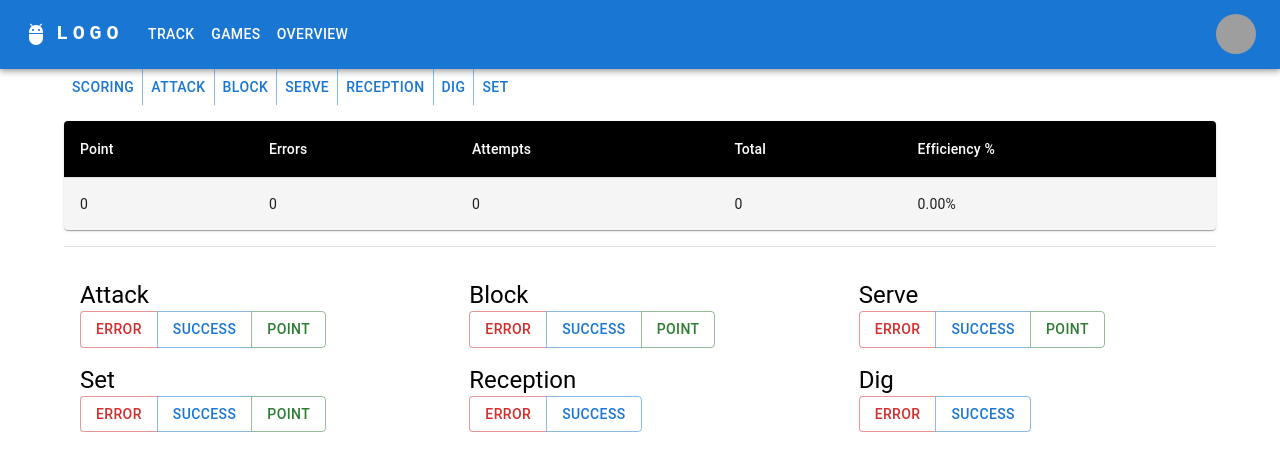
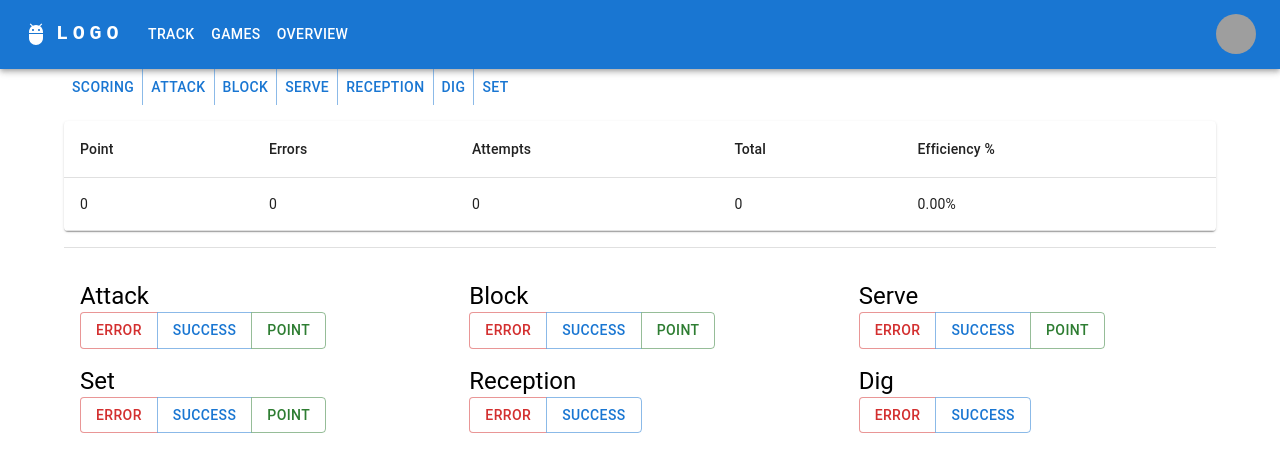
Before and after one commit to Angelo4/Volleyball-Stat-Tracker, a React (Create React App) app in the folder volleyball-stat-tracker-app/: page / in a window 1280 px wide. Shown: the top 472 px of the page. Built offline with nearby package versions, Linux system fonts and the light colour scheme; grey boxes are pictures that could not be loaded.

Commit message:
Remove styling on table

```diff
--- a/volleyball-stat-tracker-app/src/components/SessionStatsContainer.tsx
+++ b/volleyball-stat-tracker-app/src/components/SessionStatsContainer.tsx
@@ -9,26 +9,6 @@ import TableHead from '@mui/material/TableHead';
 import TableRow from '@mui/material/TableRow';
 import Paper from '@mui/material/Paper';
 import { Button, ButtonGroup } from '@mui/material';
-
-const StyledTableCell = styled(TableCell)(({ theme }) => ({
-  [`&.${tableCellClasses.head}`]: {
-    backgroundColor: theme.palette.common.black,
-    color: theme.palette.common.white,
-  },
-  [`&.${tableCellClasses.body}`]: {
-    fontSize: 14,
-  },
-}));
-
-const StyledTableRow = styled(TableRow)(({ theme }) => ({
-  '&:nth-of-type(odd)': {
-    backgroundColor: theme.palette.action.hover,
-  },
-  // hide last border
-  '&:last-child td, &:last-child th': {
-    border: 0,
-  },
-}));
 
 type Props = { sessionStats: any };
 
@@ -55,33 +35,26 @@ const SessionStatsContainer = (props: Props) => {
         <Button>Dig</Button>
         <Button>Set</Button>
       </ButtonGroup>
+
       <TableContainer component={Paper}>
         <Table sx={{ minWidth: 700 }} aria-label="customized table">
           <TableHead>
             <TableRow>
-              <StyledTableCell>Point</StyledTableCell>
-              <StyledTableCell>Errors</StyledTableCell>
-              <StyledTableCell>Attempts</StyledTableCell>
-              <StyledTableCell>Total</StyledTableCell>
-              <StyledTableCell>Efficiency %</StyledTableCell>
+              <TableCell>Point</TableCell>
+              <TableCell>Errors</TableCell>
+              <TableCell>Attempts</TableCell>
+              <TableCell>Total</TableCell>
+              <TableCell>Efficiency %</TableCell>
             </TableRow>
           </TableHead>
           <TableBody>
-            <StyledTableRow key={1}>
-              <StyledTableCell>
-                {props.sessionStats.attack.point}
-              </StyledTableCell>
-              <StyledTableCell>
-                {props.sessionStats.attack.error}
-              </StyledTableCell>
-              <StyledTableCell>
-                {props.sessionStats.attack.success}
-              </StyledTableCell>
-              <StyledTableCell>{total}</StyledTableCell>
-              <StyledTableCell>{`${(calculation * 100).toFixed(
-                2,
-              )}%`}</StyledTableCell>
-            </StyledTableRow>
+            <TableRow key={1}>
+              <TableCell>{props.sessionStats.attack.point}</TableCell>
+              <TableCell>{props.sessionStats.attack.error}</TableCell>
+              <TableCell>{props.sessionStats.attack.success}</TableCell>
+              <TableCell>{total}</TableCell>
+              <TableCell>{`${(calculation * 100).toFixed(2)}%`}</TableCell>
+            </TableRow>
           </TableBody>
         </Table>
       </TableContainer>
```
